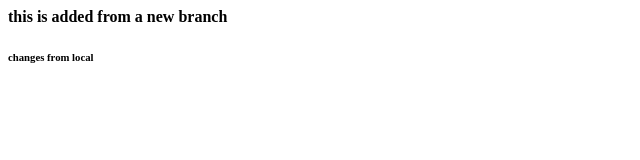
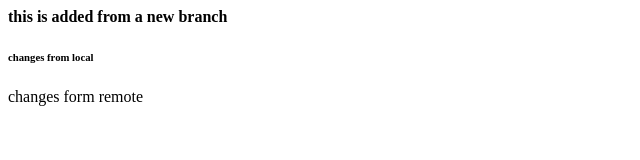
Before and after one commit to mamovies/myrepo, a plain HTML site: page newFile.html in a window 1280 px wide. Shown: the whole page, without its empty margins (0-640 px from the left). Drawn offline with Linux system fonts and the light colour scheme.

Commit message:
Update newFile.html

```diff
--- a/newFile.html
+++ b/newFile.html
@@ -6,6 +6,7 @@
   <body>
     <h4> this is added from a new branch </h4>
 	<h6> changes from local </h6>
+	  <p> changes form remote</p>
   </body>
 
 </html>
```
